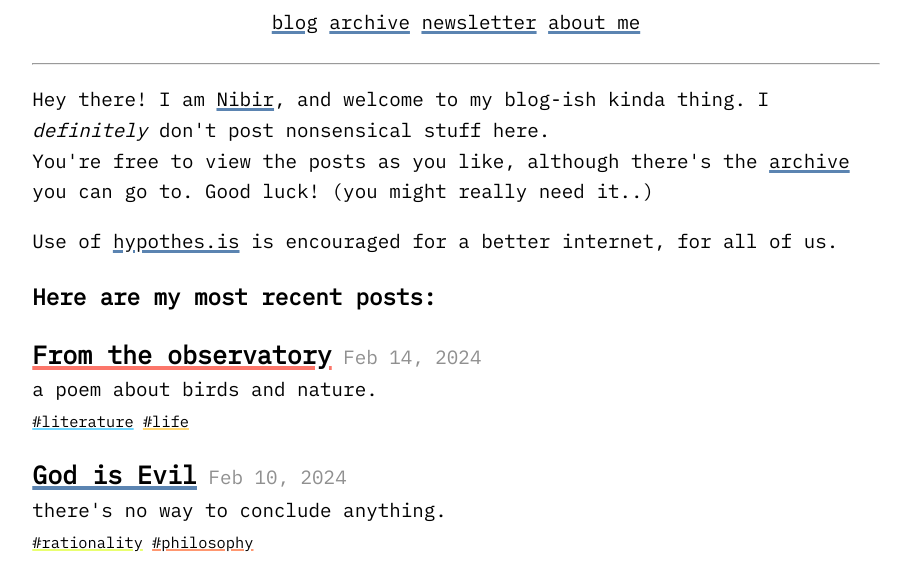
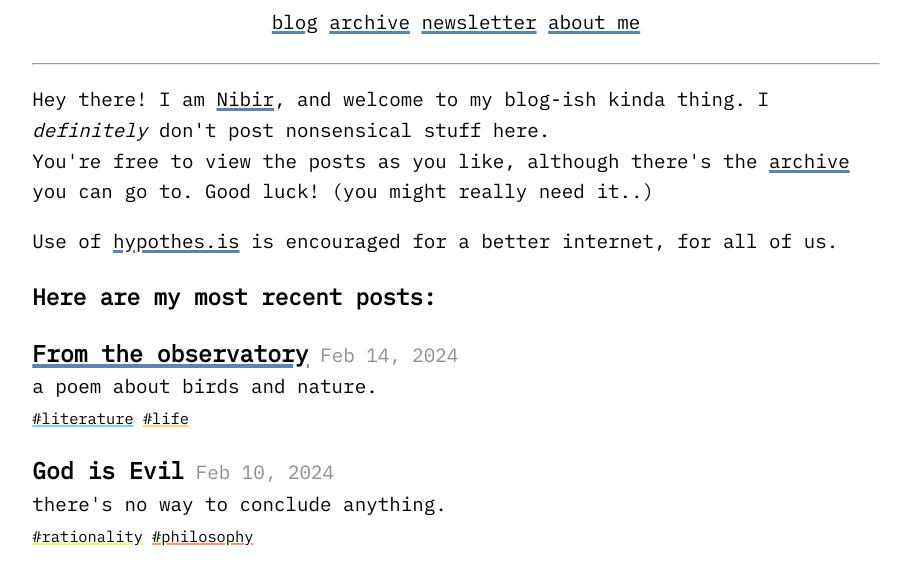
Before and after one commit to moiSentineL/moisentinel.github.io, an Eleventy site: page src/pages/blog.md in a window 1280 px wide. In both pictures the pointer is over the link "From the observatory". Shown: the part 210-777 px from the top of the page, without its empty margins (184-1095 px from the left). Built offline with nearby package versions, Linux system fonts and the light colour scheme; Eleventy itself is replaced by a stand-in of ours; files that its build step writes are made by us from their sources; a small style sheet from the web is missing.

Commit message:
better post titles

```diff
--- a/src/css/css.css
+++ b/src/css/css.css
@@ -163,8 +163,15 @@ a {
 }
 
 .posttitle {
-    font-size: 1.3em;
+    font-size: 1.2em;
     font-weight: bold;
+    text-decoration: none;
+}
+
+.posttitle:hover {
+    text-decoration: underline;
+    text-decoration-thickness: .3ex;
+    text-decoration-color: #5B84B1;
 }
 
 .archive {
@@ -175,6 +182,11 @@ a {
 tag{
     font-size: 80%;
     margin: 0;
+}
+
+a:hover {
+    font-weight: bold;
+    text-decoration-color: #FC766AFF;
 }
 
 tag #life {
@@ -217,11 +229,6 @@ tag #gg {
     text-decoration-color: var(--cyclamen);
 }
 
-a:hover {
-    font-weight: bold;
-    text-decoration-color: #FC766AFF;
-}
-
 
 nav {
     text-align: center;
```
